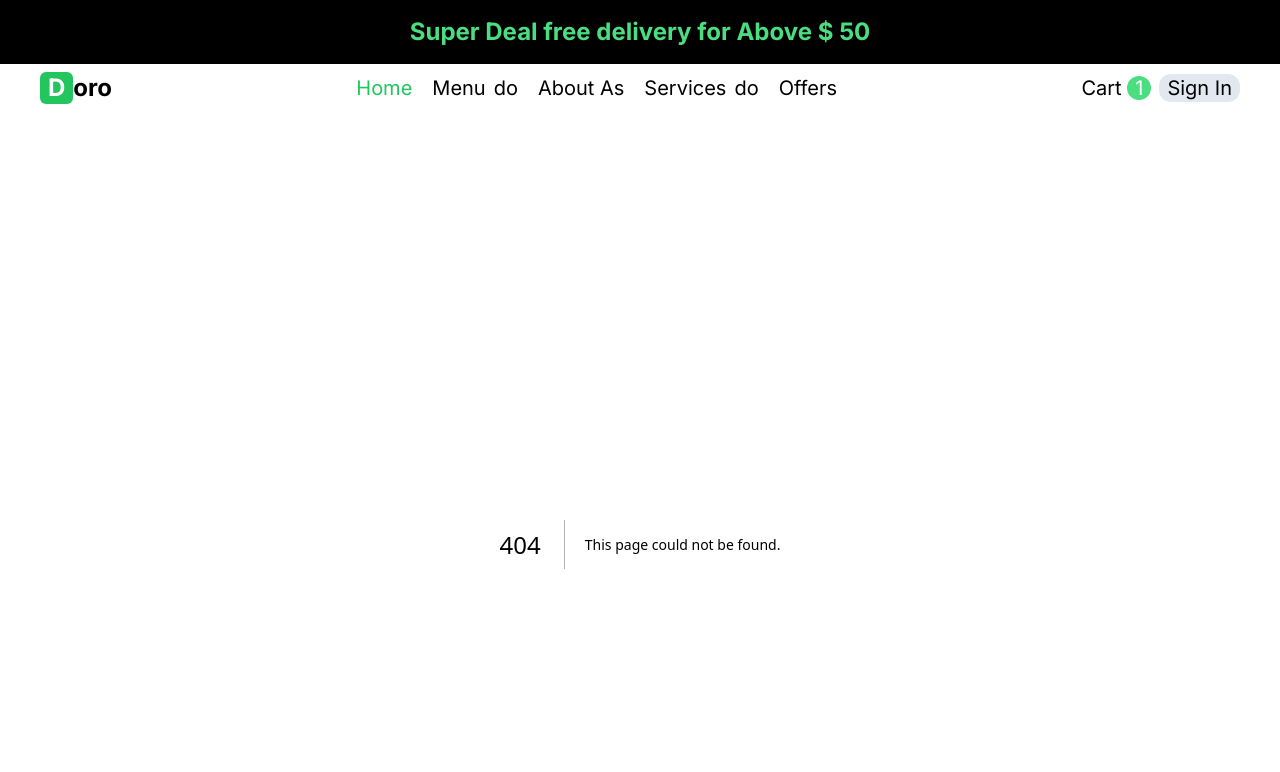
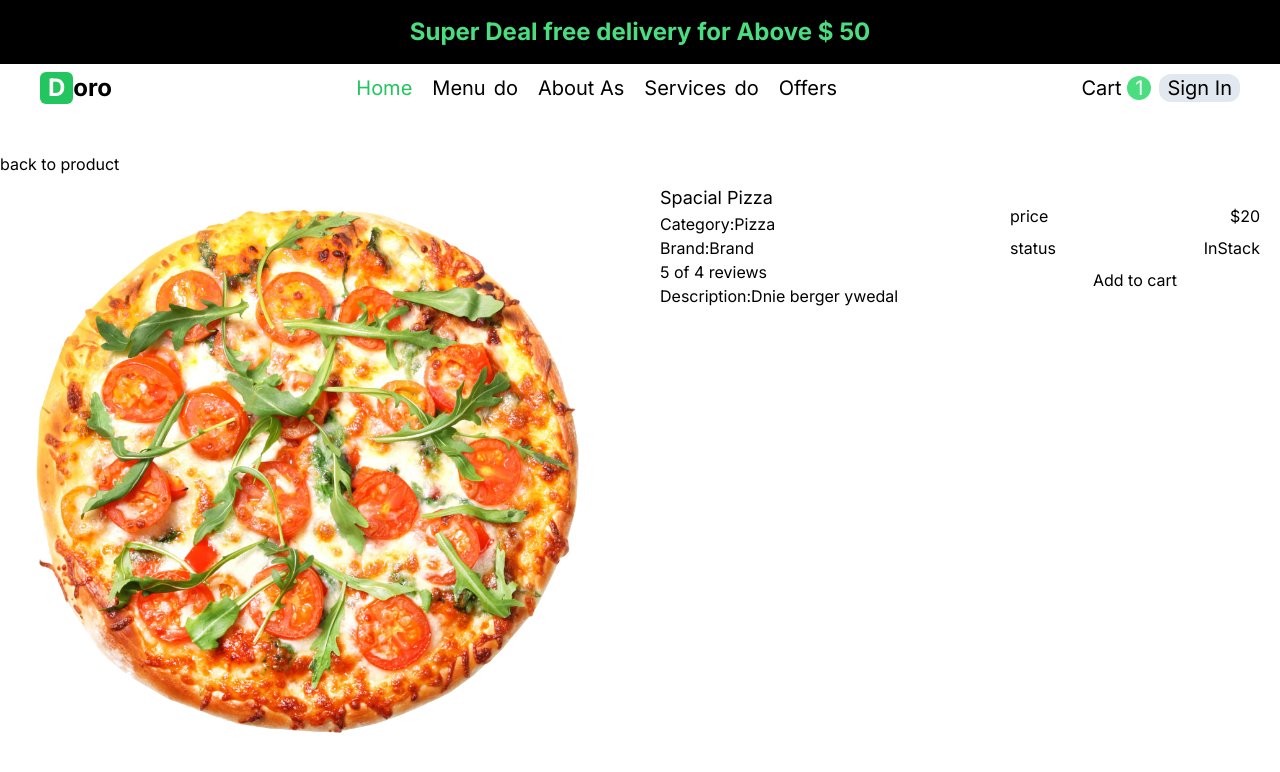
Before and after one commit to atsed27/Food-Deliver-web-App, a Next.js app: page /menu/1 in a window 1280 px wide. Before the commit this address had no page. Shown: the top 772 px of the page. Built offline with nearby package versions, Linux system fonts and the light colour scheme.

Commit message:
product detail page is done

```diff
--- /dev/null
+++ b/app/menu/[id]/page.tsx
@@ -0,0 +1,50 @@
+import Image from 'next/image';
+import Link from 'next/link';
+import React from 'react';
+
+function OneProduct() {
+  return (
+    <div>
+      <div className="py-2">
+        <Link href={'/'}>back to product</Link>
+      </div>
+      <div className="grid gap-4 md:grid-cols-4 md:gap-10">
+        <div className="md:col-span-2">
+          <Image
+            src={'/temporary/p3.png'}
+            alt={'pizza'}
+            width={600}
+            height={600}
+            layout="responsive"
+          />
+        </div>
+        <div>
+          <ul>
+            <li>
+              <h1 className="text-lg"> Spacial Pizza </h1>
+            </li>
+            <li>Category:Pizza</li>
+            <li>Brand:Brand</li>
+            <li>5 of 4 reviews</li>
+            <li>Description:Dnie berger ywedal</li>
+          </ul>
+        </div>
+        <div>
+          <div className="p-5 card">
+            <div className="flex justify-between mb-2">
+              <div>price</div>
+              <div>$20</div>
+            </div>
+            <div className="flex justify-between my-2">
+              <div>status</div>
+              <div>{1 > 0 ? 'InStack' : 'Unavailable'}</div>
+            </div>
+            <button className="w-full primary-button">Add to cart</button>
+          </div>
+        </div>
+      </div>
+    </div>
+  );
+}
+
+export default OneProduct;
```
